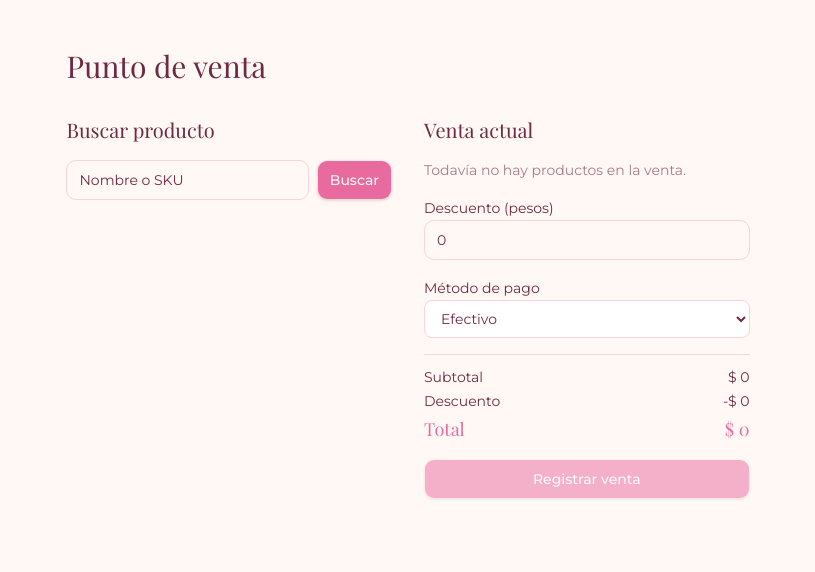
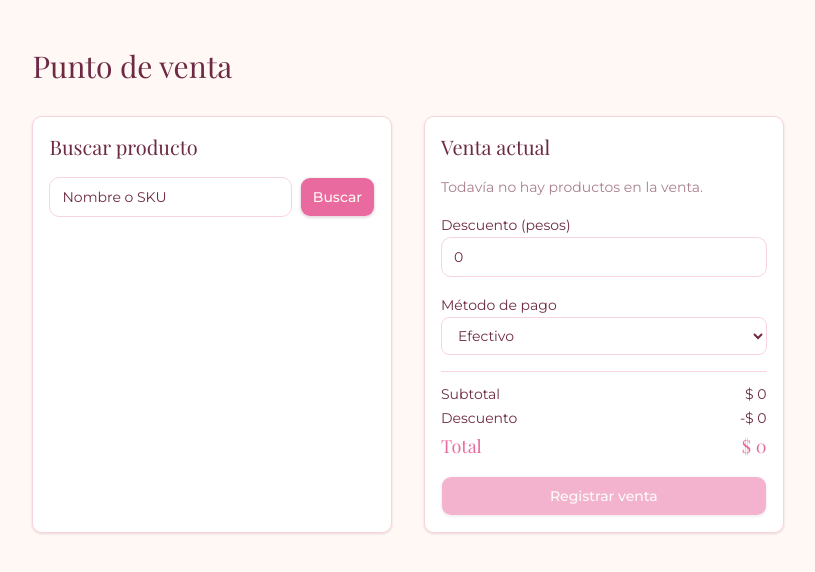
Before and after one commit to elkintab8307/merylay-boutique, a Next.js app: page /pos in a window 1280 px wide. Shown: the top 572 px of the page, without its empty margins (232-1047 px from the left). Built offline with nearby package versions, Linux system fonts and the light colour scheme.

Commit message:
fix: envuelve las columnas del POS en tarjetas con sombra de marca

```diff
--- a/src/app/pos/pos-terminal.tsx
+++ b/src/app/pos/pos-terminal.tsx
@@ -62,7 +62,7 @@ export function PosTerminal() {
 
   return (
     <div className="grid gap-8 md:grid-cols-2">
-      <div className="flex flex-col gap-4">
+      <div className="flex flex-col gap-4 rounded-lg border border-brand-rosa-claro bg-white p-4 shadow-brand-sm">
         <h2 className="font-heading text-xl text-brand-ciruela">Buscar producto</h2>
         <div className="flex gap-2">
           <Input
@@ -90,7 +90,7 @@ export function PosTerminal() {
         </div>
       </div>
 
-      <div className="flex flex-col gap-4">
+      <div className="flex flex-col gap-4 rounded-lg border border-brand-rosa-claro bg-white p-4 shadow-brand-sm">
         <h2 className="font-heading text-xl text-brand-ciruela">Venta actual</h2>
         {items.length === 0 ? (
           <p className="text-sm text-brand-ciruela/60">
```
